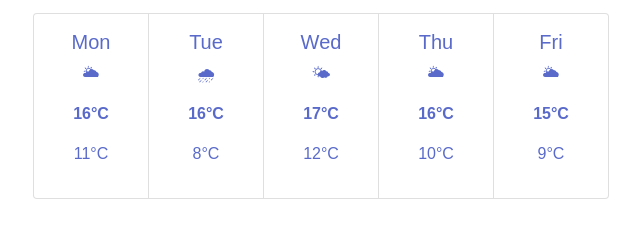
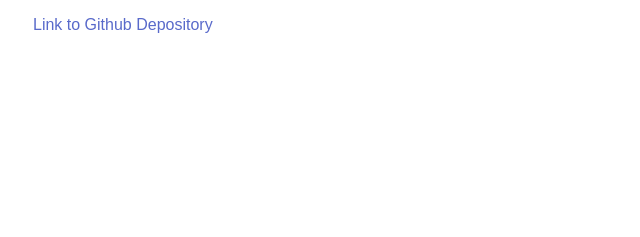
Before and after one commit to palmermolly/weather-app, a website built with Parcel: page index.html in a window 1280 px wide. Shown: the part 319-556 px from the top of the page, without its empty margins (319-959 px from the left). Built offline with nearby package versions, Linux system fonts and the light colour scheme.

Commit message:
Added link to Github depository

```diff
--- a/index.html
+++ b/index.html
@@ -20,10 +20,8 @@
       </form>
       <p>Date & Time</p>
       <ul class="weather-breakdown">
-					<li>Humidity: <span id="humidity"></span>
-						%</li>
-					<li>Wind: <span id="wind"></span>
-						mph</li>
+        <li>Humidity: <span id="humidity"></span> %</li>
+        <li>Wind: <span id="wind"></span> mph</li>
       </ul>
       <div class="current-conditions">
         <h1 id="city">Lisbon, Portugal</h1>
@@ -34,48 +32,12 @@
         </span>
         <h3>🌖</h3>
       </div>
-			<p>
-					<div class="card-group">
-					 <div class="card">
-						 <div class="card-body">
-							 <h5 class="card-title">Mon</h5>
-										 <p class="card-text">🌥</p>
-							 <p class="card-text">
-									 <strong>16°C</strong></p>
-							 <p class="card-text">11°C</p>
-						 </div>
-					 </div>
-					 <div class="card">
-						 <div class="card-body">
-							 <h5 class="card-title">Tue</h5>
-										 <p class="card-text">🌧</p>
-							 <p class="card-text"><strong>16°C</strong></p>
-							 <p class="card-text">8°C</p>
-						 </div>
-					 </div>
-					 <div class="card">
-						 <div class="card-body">
-							 <h5 class="card-title">Wed</h5>
-										 <p class="card-text">🌤</p>
-							 <p class="card-text"><strong>17°C</strong></p>
-							 <p class="card-text">12°C</p>
-						 </div>
-					 </div>
-						 <div class="card">
-						 <div class="card-body">
-							 <h5 class="card-title">Thu</h5>
-										 <p class="card-text">🌥</p>
-				 <p class="card-text"><strong>16°C</strong></p>
-				 <p class="card-text">10°C</p>
-						 </div>
-					 </div>
-						 <div class="card">
-						 <div class="card-body">
-							 <h5 class="card-title">Fri</h5>
-										 <p class="card-text">🌥</p>
-				 <p class="card-text"><strong>15°C</strong></p>
-				 <p class="card-text">9°C</p>
-
+      <p></p>
+      <footer>
+        <a href="https://github.com/palmermolly/weather-app"
+          >Link to Github Depository</a
+        >
+      </footer>
       <script src="src/index.js"></script>
     </div>
   </body>
```
Also changed, not shown: package.json (added, +24 -0 lines), 1 other file. Lines whose indentation alone changed are shown as unchanged.
